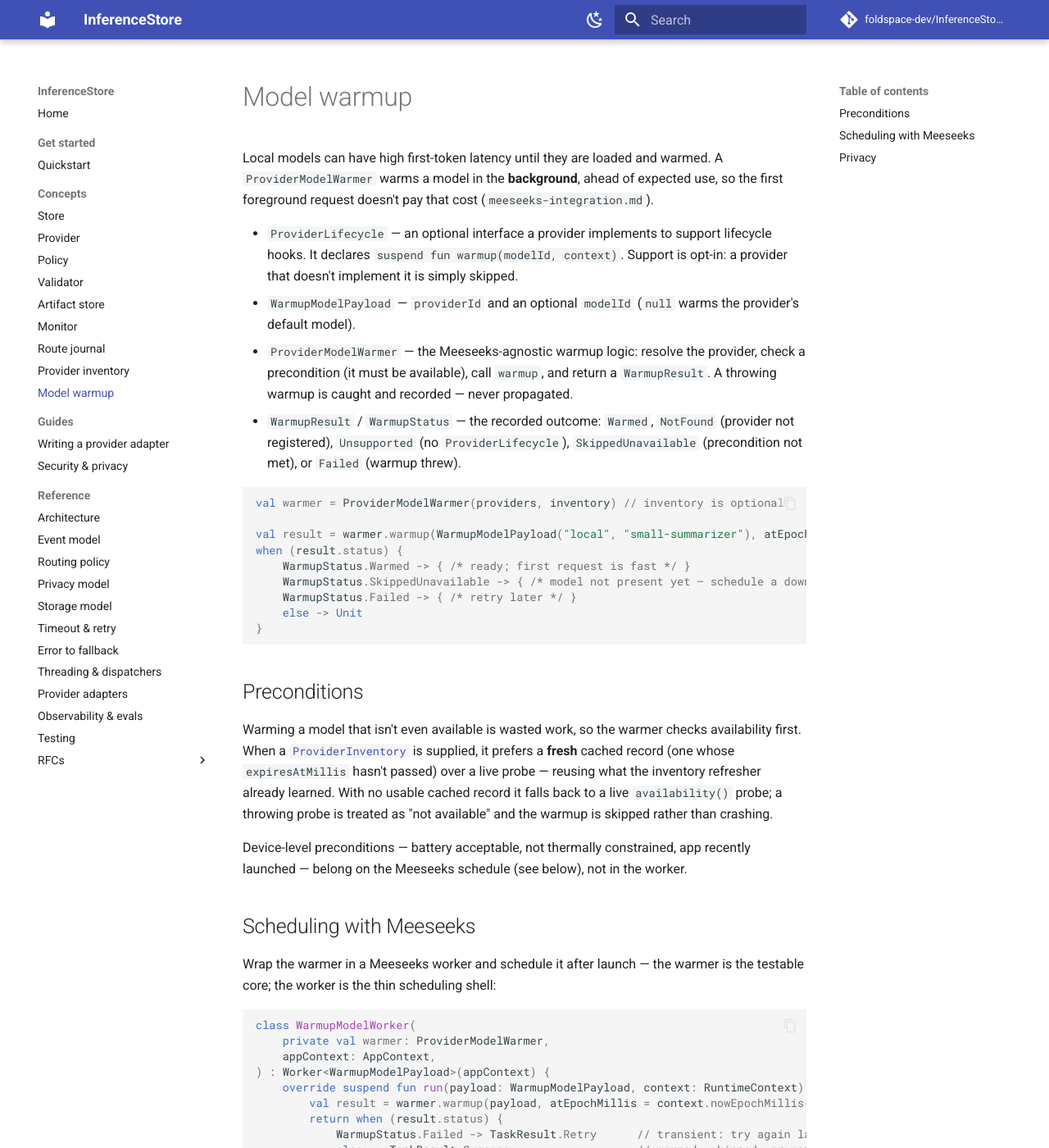
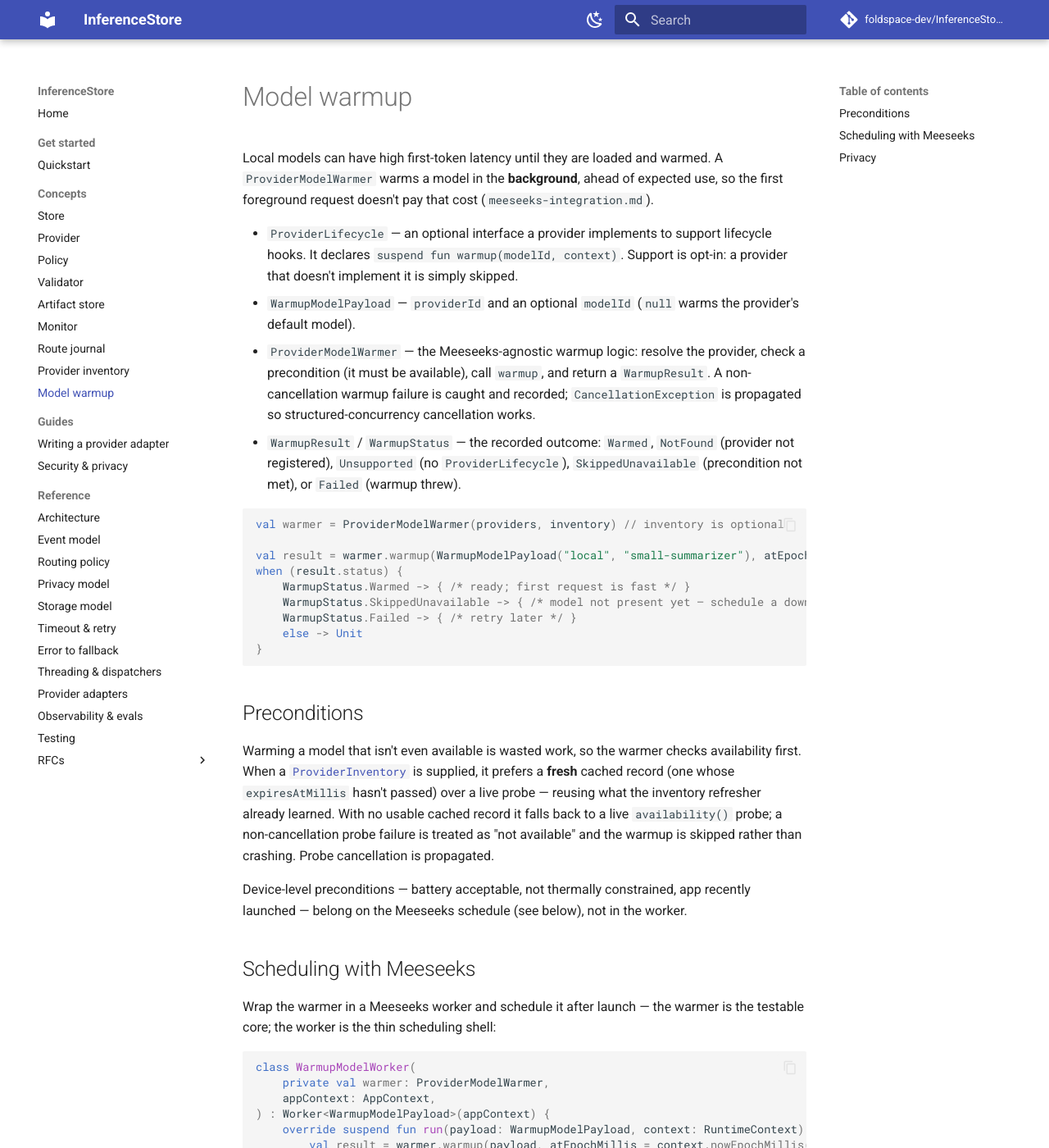
Before and after one commit to foldspace-dev/InferenceStore, an MkDocs documentation site: the page built from docs/concepts/model-warmup.md, in a window 1280 px wide and 1400 px high. Shown: the whole window at 82% size. Built offline with MkDocs 1.6.1 and Material for MkDocs 9.7.7, drawn with Linux system fonts in a browser that asks for light colours; comment, search, counter and statistics services are not loaded.

Commit message:
OSS-38: clarify cancellation semantics in warmup docs
Address CodeRabbit review on PR #35: the failure-handling prose implied all
throwing warmups/probes are absorbed, but ProviderModelWarmer rethrows
CancellationException. Scope both statements to non-cancellation failures and
note that cancellation is propagated.

Co-Authored-By: Claude Opus 4.8 <noreply@anthropic.com>

```diff
--- a/docs/concepts/model-warmup.md
+++ b/docs/concepts/model-warmup.md
@@ -11,7 +11,8 @@ so the first foreground request doesn't pay that cost (`meeseeks-integration.md`
   provider's default model).
 - `ProviderModelWarmer` — the Meeseeks-agnostic warmup logic: resolve the provider,
   check a precondition (it must be available), call `warmup`, and return a
-  `WarmupResult`. A throwing warmup is caught and recorded — never propagated.
+  `WarmupResult`. A non-cancellation warmup failure is caught and recorded;
+  `CancellationException` is propagated so structured-concurrency cancellation works.
 - `WarmupResult` / `WarmupStatus` — the recorded outcome: `Warmed`, `NotFound`
   (provider not registered), `Unsupported` (no `ProviderLifecycle`),
   `SkippedUnavailable` (precondition not met), or `Failed` (warmup threw).
@@ -34,8 +35,9 @@ Warming a model that isn't even available is wasted work, so the warmer checks
 availability first. When a [`ProviderInventory`](provider-inventory.md) is supplied,
 it prefers a **fresh** cached record (one whose `expiresAtMillis` hasn't passed) over
 a live probe — reusing what the inventory refresher already learned. With no usable
-cached record it falls back to a live `availability()` probe; a throwing probe is
-treated as "not available" and the warmup is skipped rather than crashing.
+cached record it falls back to a live `availability()` probe; a non-cancellation probe
+failure is treated as "not available" and the warmup is skipped rather than crashing.
+Probe cancellation is propagated.
 
 Device-level preconditions — battery acceptable, not thermally constrained, app
 recently launched — belong on the Meeseeks schedule (see below), not in the worker.
```
